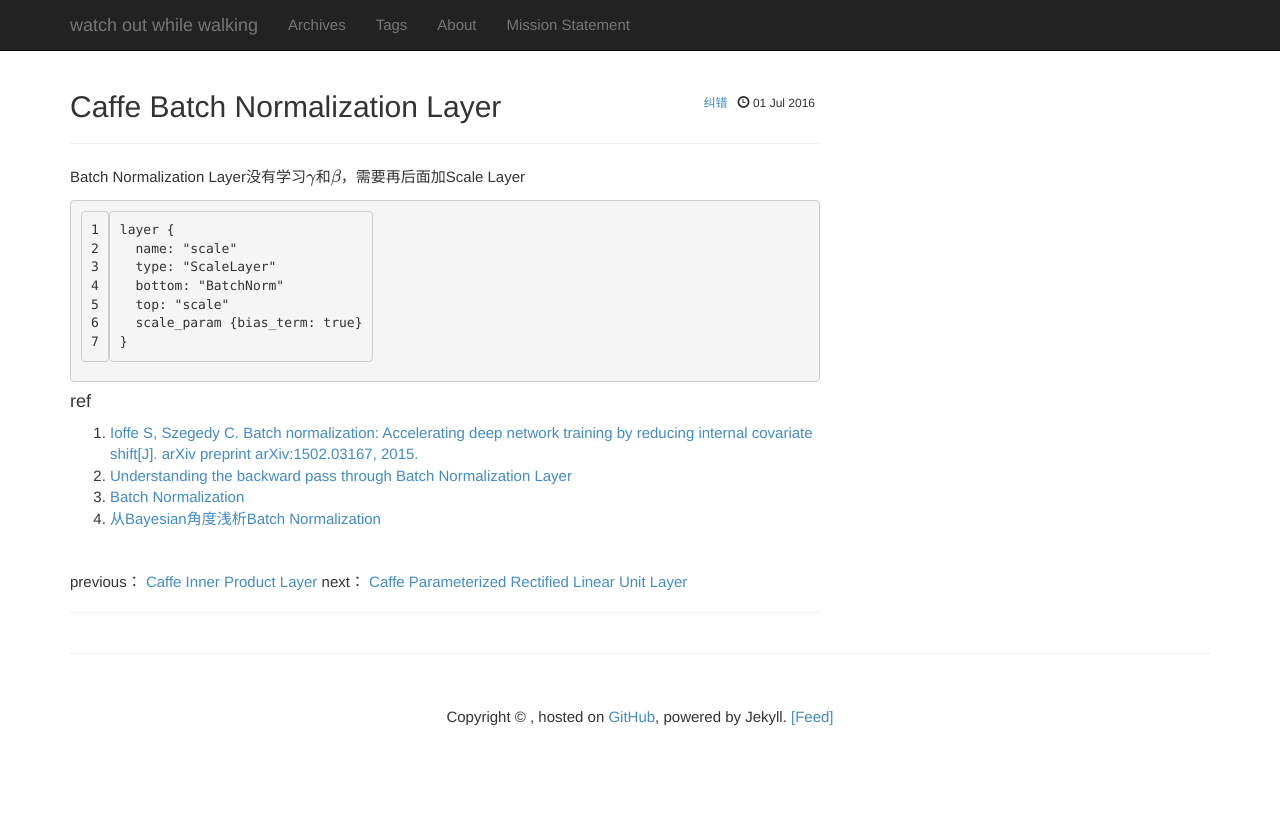
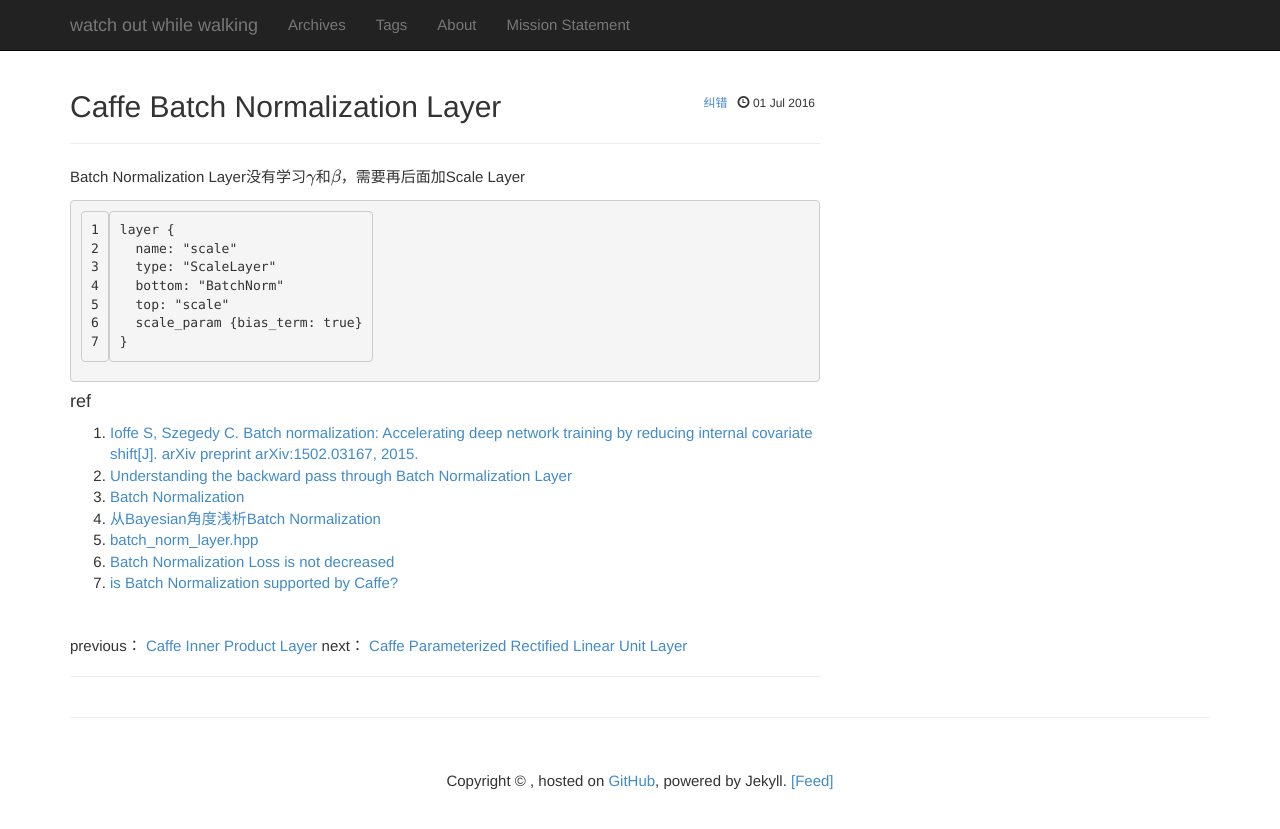
Before and after one commit to kelihoodli/kelihoodli.github.com, a Jekyll site: the page built from _posts/2016-07-01-caffe-batch-normalization-layer.markdown, in a window 1280 px wide. Shown: the top 829 px of the page. Built offline with Jekyll 4.4.1, drawn with Linux system fonts in a browser that asks for light colours; formulas are drawn with MathJax 3; comment, search, counter and statistics services are not loaded.

Commit message:
up batch normalization

```diff
--- a/_posts/2016-07-01-caffe-batch-normalization-layer.markdown
+++ b/_posts/2016-07-01-caffe-batch-normalization-layer.markdown
@@ -21,3 +21,6 @@ layer {
 2. [Understanding the backward pass through Batch Normalization Layer](https://kratzert.github.io/2016/02/12/understanding-the-gradient-flow-through-the-batch-normalization-layer.html)
 3. [Batch Normalization](http://shuokay.com/2016/05/28/batch-norm/)
 4. [从Bayesian角度浅析Batch Normalization](http://www.cnblogs.com/neopenx/p/5211969.html)
+5. [batch_norm_layer.hpp](https://github.com/BVLC/caffe/blob/master/include/caffe/layers/batch_norm_layer.hpp#L25-L27)
+6. [Batch Normalization   Loss is not decreased](https://github.com/BVLC/caffe/issues/3347)
+7. [is Batch Normalization supported by Caffe?](https://groups.google.com/forum/#!topic/caffe-users/h4E6FV_XkfA)
```
